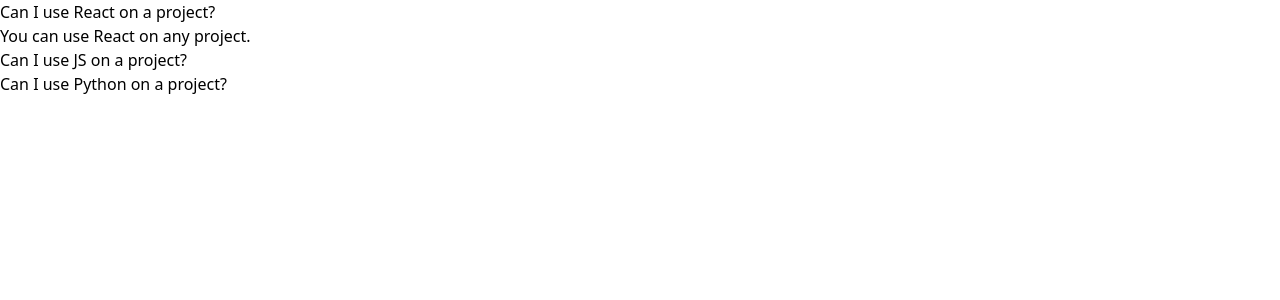
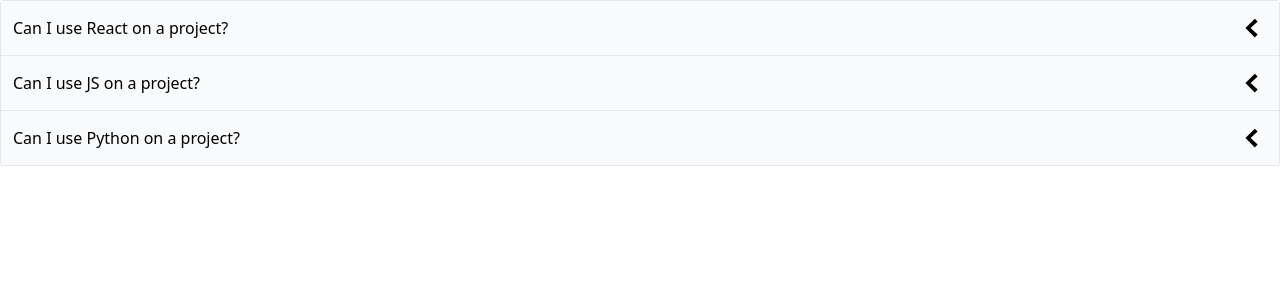
Before and after one commit to naterocks49/fe, a React (Create React App) app: page / in a window 1280 px wide. Shown: the top 300 px of the page. Built offline with nearby package versions, Linux system fonts and the light colour scheme.

Commit message:
Accordion aupdates

```diff
--- a/src/components/Accordion.js
+++ b/src/components/Accordion.js
@@ -1,20 +1,37 @@
 import { useState } from 'react';
+import { GoChevronDown, GoChevronLeft } from 'react-icons/go';
 
 function Accordion({ items }) {
-    const [expandedIndex, setExpandedIndex] = useState(0)
+    const [expandedIndex, setExpandedIndex] = useState(-1)
+
+    const handleClick = (nextIndex) => {
+        if (nextIndex === expandedIndex) {
+            setExpandedIndex(-1);
+        } else {
+            setExpandedIndex(nextIndex);
+        }
+
+    }
 
     const renderedItems = items.map((item, index) => {
         const isExpanded = index === expandedIndex;
 
+        const icon = <span className='text-3xl'>
+            {isExpanded ? <GoChevronDown /> : <GoChevronLeft />}
+        </span>
+
         return (
             <div key={item.id}>
-                <div>{item.label}</div>
-                {isExpanded && <div>{item.content}</div>}
+                <div className="flex p-3 bg-gray-50 border-b items-center cursor-pointer justify-between" onClick={() => handleClick(index)}>
+                    {item.label}
+                    {icon}
+                </div>
+                {isExpanded && <div className='border-b p-5'>{item.content}</div>}
             </div>
         );
     });
 
-    return <div>
+    return <div className="border-x border-t rounded">
         {renderedItems}
     </div>;
 }
```
